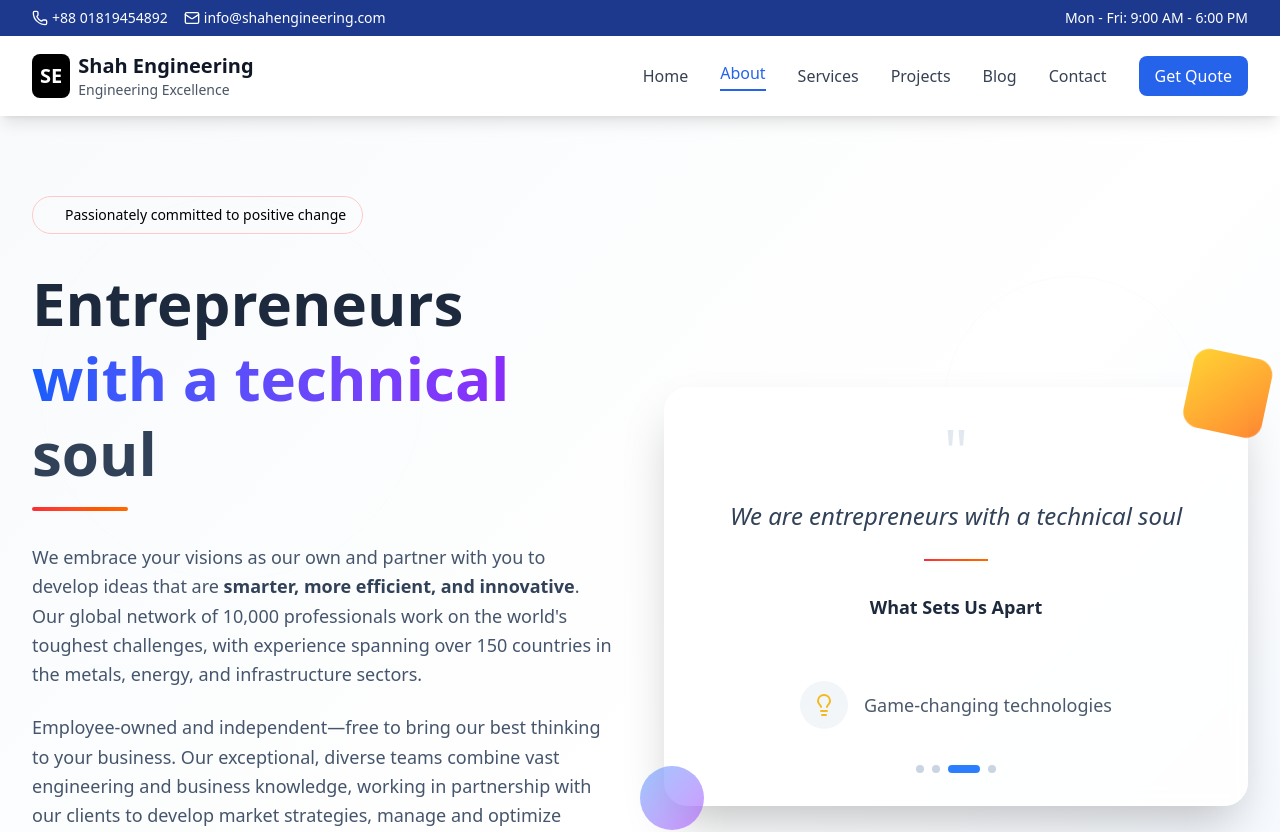
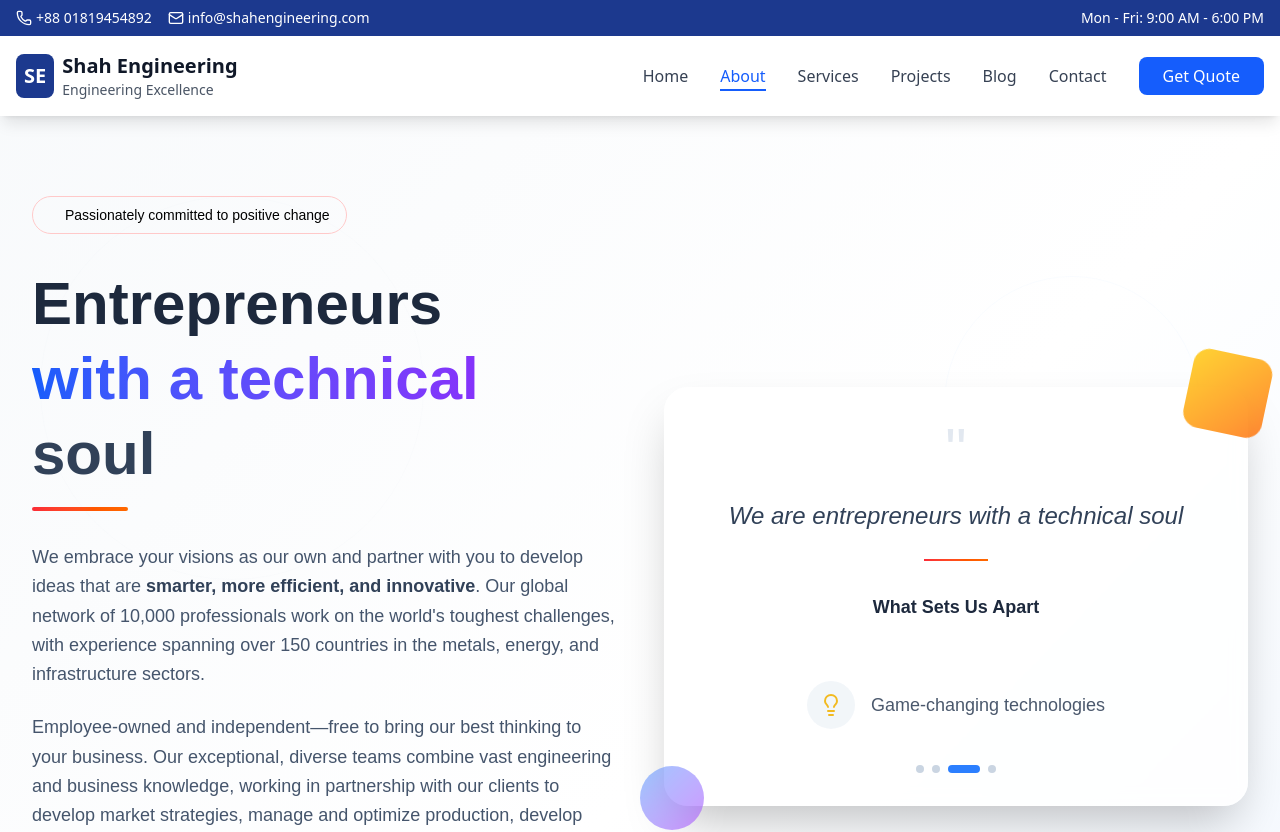
Before and after one commit to iahmadarish/shahengineeringbd, a React (Vite) app: page /about in a window 1280 px wide. Shown: the top 832 px of the page. Built offline with nearby package versions, Linux system fonts and the light colour scheme.

Commit message:
jklfasdjf laskdjf

```diff
--- a/src/components/Layout/Footer.tsx
+++ b/src/components/Layout/Footer.tsx
@@ -4,14 +4,14 @@
 
 const Footer: React.FC = () => {
   return (
-    <footer className="bg-secondary-900 text-white">
+    <footer className="bg-secondary-900 text-white font-family-small">
       <div className="container py-16">
         <div className="grid grid-cols-1 md:grid-cols-2 lg:grid-cols-4 gap-8">
           {/* Company Info */}
           <div className="space-y-4">
             <div className="flex items-center space-x-2">
               <div className="bg-primary-600 text-white p-2 rounded-lg">
-                <span className="text-lg font-bold">CC</span>
+                <span className="text-lg font-bold">SE</span>
               </div>
               <div>
                 <h3 className="text-lg font-bold">Shah Engineering</h3>
--- a/src/components/Layout/Header.tsx
+++ b/src/components/Layout/Header.tsx
@@ -1,15 +1,19 @@
-"use client"
-
 import type React from "react"
 import { useState } from "react"
 import { Link, useLocation } from "react-router-dom"
 import { Menu, X, Phone, Mail } from "lucide-react"
+import { motion, AnimatePresence, type Variants } from "framer-motion"
+
+interface NavigationItem {
+  name: string;
+  href: string;
+}
 
 const Header: React.FC = () => {
-  const [isMenuOpen, setIsMenuOpen] = useState(false)
+  const [isMenuOpen, setIsMenuOpen] = useState<boolean>(false)
   const location = useLocation()
 
-  const navigation = [
+  const navigation: NavigationItem[] = [
     { name: "Home", href: "/" },
     { name: "About", href: "/about" },
     { name: "Services", href: "/services" },
@@ -18,93 +22,262 @@
     { name: "Contact", href: "/contact" },
   ]
 
-  const isActive = (path: string) => location.pathname === path
+  const isActive = (path: string): boolean => location.pathname === path
+
+  // Animation variants
+  const containerVariants: Variants = {
+    hidden: { opacity: 0 },
+    show: {
+      opacity: 1,
+      transition: {
+        staggerChildren: 0.1,
+        delayChildren: 0.3
+      }
+    }
+  }
+
+  const itemVariants: Variants = {
+    hidden: { y: -20, opacity: 0 },
+    show: {
+      y: 0,
+      opacity: 1,
+      transition: {
+        type: "spring" as const,
+        stiffness: 100
+      }
+    }
+  }
+
+  const mobileMenuVariants: Variants = {
+    open: {
+      x: 0,
+      transition: { type: "spring" as const, stiffness: 300, damping: 30 }
+    },
+    closed: {
+      x: "100%",
+      transition: { type: "spring" as const, stiffness: 300, damping: 30 }
+    }
+  }
 
   return (
     <header className="bg-white shadow-lg sticky top-0 z-50">
       {/* Top Bar */}
-      <div className="bg-blue-900 text-white py-2">
-        <div className="container flex justify-between items-center text-sm">
-          <div className="flex items-center space-x-4">
-            <div className="flex items-center space-x-1">
+      <motion.div
+        initial={{ y: -20 }}
+        animate={{ y: 0 }}
+        transition={{ duration: 0.5 }}
+        className="bg-blue-900 text-white py-2"
+      >
+        <div className="container mx-auto px-4 flex justify-between items-center text-sm">
+          <motion.div
+            className="flex items-center space-x-4"
+            initial={{ opacity: 0 }}
+            animate={{ opacity: 1 }}
+            transition={{ delay: 0.2 }}
+          >
+            <div className="flex items-center space-x-1 hover:text-blue-200 transition-colors">
               <Phone className="h-4 w-4" />
               <span>+88 01819454892</span>
             </div>
-            <div className="flex items-center space-x-1">
+            <div className="flex items-center space-x-1 hover:text-blue-200 transition-colors">
               <Mail className="h-4 w-4" />
               <span>info@shahengineering.com</span>
             </div>
+          </motion.div>
+          <motion.div
+            className="hidden md:block"
+            initial={{ opacity: 0 }}
+            animate={{ opacity: 1 }}
+            transition={{ delay: 0.3 }}
+          >
+            <span>Mon - Fri: 9:00 AM - 6:00 PM</span>
+          </motion.div>
         </div>
-          <div className="hidden md:block">
-            <span>Mon - Fri: 9:00 AM - 6:00 PM</span>
-          </div>
-        </div>
-      </div>
+      </motion.div>
 
       {/* Main Navigation */}
-      <nav className="container py-4">
+      <nav className="container mx-auto px-4 py-4">
         <div className="flex justify-between items-center">
-          {/* Logo */}
+          {/* Logo with animation */}
+          <motion.div
+            initial={{ opacity: 0, x: -20 }}
+            animate={{ opacity: 1, x: 0 }}
+            transition={{ duration: 0.5 }}
+          >
             <Link to="/" className="flex items-center space-x-2">
-            <div className="bg-black font text-white p-2 rounded-lg">
+              <motion.div
+                className="bg-blue-900 text-white p-2 rounded-lg"
+                whileHover={{ scale: 1.05 }}
+                whileTap={{ scale: 0.95 }}
+              >
                 <span className="text-xl font-bold">SE</span>
-            </div>
+              </motion.div>
               <div>
                 <h1 className="text-xl font-bold text-gray-900">Shah Engineering</h1>
                 <p className="text-sm text-gray-600">Engineering Excellence</p>
               </div>
             </Link>
+          </motion.div>
 
           {/* Desktop Navigation */}
-          <div className="hidden md:flex items-center space-x-8">
-            {navigation.map((item) => (
+          <motion.div
+            className="hidden md:flex items-center space-x-8"
+            initial="hidden"
+            animate="show"
+            variants={containerVariants}
+          >
+            {navigation.map((item: NavigationItem) => (
+              <motion.div key={item.name} variants={itemVariants}>
                 <Link
-                key={item.name}
                   to={item.href}
-                className={`font-medium transition-colors duration-200 ${
+                  className={`relative font-medium transition-colors duration-200 ${
                     isActive(item.href)
-                    ? "text-primary-600 border-b-2 border-primary-600 pb-1"
-                    : "text-gray-700 hover:text-primary-600"
+                      ? "text-blue-600"
+                      : "text-gray-700 hover:text-blue-600"
                   }`}
                 >
                   {item.name}
+                  {isActive(item.href) && (
+                    <motion.span
+                      className="absolute left-0 -bottom-1 w-full h-0.5 bg-blue-600"
+                      layoutId="activeIndicator"
+                      transition={{ type: "spring", stiffness: 300, damping: 30 }}
+                    />
+                  )}
                 </Link>
+              </motion.div>
             ))}
-            <Link to="/contact" className="btn-primary">
-              Get Quote
+            <motion.div variants={itemVariants}>
+              <Link
+                to="/contact"
+                className="bg-blue-600 text-white px-6 py-2 rounded-lg font-medium hover:bg-blue-700 transition-colors duration-200 relative overflow-hidden group"
+              >
+                <span className="relative z-10">Get Quote</span>
+                <motion.span
+                  className="absolute inset-0 bg-blue-700 origin-left transform scale-x-0 group-hover:scale-x-100 transition-transform duration-300"
+                  initial={{ scaleX: 0 }}
+                />
               </Link>
-          </div>
+            </motion.div>
+          </motion.div>
 
           {/* Mobile menu button */}
-          <div className="md:hidden">
-            <button onClick={() => setIsMenuOpen(!isMenuOpen)} className="text-gray-700 hover:text-primary-600">
-              {isMenuOpen ? <X className="h-6 w-6" /> : <Menu className="h-6 w-6" />}
+          <motion.div
+            className="md:hidden z-50"
+            whileTap={{ scale: 0.9 }}
+          >
+            <button
+              onClick={() => setIsMenuOpen(!isMenuOpen)}
+              className="text-gray-700 hover:text-blue-600 p-2 rounded-full transition-colors"
+              aria-label="Toggle menu"
+            >
+              {isMenuOpen ? (
+                <X className="h-6 w-6" />
+              ) : (
+                <Menu className="h-6 w-6" />
+              )}
             </button>
-          </div>
+          </motion.div>
         </div>
 
         {/* Mobile Navigation */}
+        <AnimatePresence>
           {isMenuOpen && (
-          <div className="md:hidden mt-4 pb-4 border-t border-gray-200">
-            <div className="flex flex-col space-y-4 pt-4">
-              {navigation.map((item) => (
+            <motion.div
+              className="md:hidden fixed inset-0 bg-blue-900 bg-opacity-95 z-40"
+              initial="closed"
+              animate="open"
+              exit="closed"
+              variants={mobileMenuVariants}
+            >
+              {/* Mobile Header with Logo and Close Button */}
+              <div className="flex justify-between items-center p-4 border-b border-blue-700">
+                <Link to="/" className="flex items-center space-x-2" onClick={() => setIsMenuOpen(false)}>
+                  <motion.div
+                    className="bg-white text-blue-900 p-2 rounded-lg"
+                    whileHover={{ scale: 1.05 }}
+                    whileTap={{ scale: 0.95 }}
+                  >
+                    <span className="text-lg font-bold">SE</span>
+                  </motion.div>
+                  <div>
+                    <h1 className="text-lg font-bold text-white">Shah Engineering</h1>
+                    <p className="text-xs text-blue-200">Engineering Excellence</p>
+                  </div>
+                </Link>
+                <button
+                  onClick={() => setIsMenuOpen(false)}
+                  className="text-white hover:text-blue-200 p-2 rounded-full transition-colors"
+                  aria-label="Close menu"
+                >
+                  <X className="h-6 w-6" />
+                </button>
+              </div>
+
+              <motion.div
+                className="flex flex-col space-y-4 pt-8 px-4 text-white"
+                variants={containerVariants}
+                initial="hidden"
+                animate="show"
+              >
+                {navigation.map((item: NavigationItem) => (
+                  <motion.div
+                    key={item.name}
+                    variants={itemVariants}
+                    whileHover={{ x: 10 }}
+                    whileTap={{ scale: 0.95 }}
+                  >
                     <Link
-                  key={item.name}
                       to={item.href}
-                  className={`font-medium transition-colors duration-200 ${
-                    isActive(item.href) ? "text-primary-600" : "text-gray-700 hover:text-primary-600"
+                      className={`block text-xl font-medium transition-all duration-200 px-4 py-3 rounded-lg ${
+                        isActive(item.href)
+                          ? "bg-white text-black font-bold"
+                          : "text-blue-200 hover:text-white hover:bg-blue-800"
                       }`}
                       onClick={() => setIsMenuOpen(false)}
                     >
                       {item.name}
                     </Link>
+                  </motion.div>
                 ))}
-              <Link to="/contact" className="btn-primary inline-block text-center" onClick={() => setIsMenuOpen(false)}>
+                <motion.div
+                  variants={itemVariants}
+                  whileHover={{ scale: 1.05 }}
+                  whileTap={{ scale: 0.95 }}
+                  className="pt-4"
+                >
+                  <Link
+                    to="/contact"
+                    className="block bg-white text-blue-900 px-6 py-3 rounded-lg font-bold text-lg text-center"
+                    onClick={() => setIsMenuOpen(false)}
+                  >
                     Get Quote
                   </Link>
+                </motion.div>
+              </motion.div>
+
+              {/* Contact info in mobile menu */}
+              <motion.div
+                className="mt-12 pt-6 border-t border-blue-700 text-blue-100 px-4"
+                initial={{ opacity: 0 }}
+                animate={{ opacity: 1 }}
+                transition={{ delay: 0.5 }}
+              >
+                <div className="flex items-center space-x-3 mb-4">
+                  <Phone className="h-5 w-5" />
+                  <span>+88 01819454892</span>
                 </div>
+                <div className="flex items-center space-x-3 mb-4">
+                  <Mail className="h-5 w-5" />
+                  <span>info@shahengineering.com</span>
                 </div>
+                <div>
+                  <span>Mon - Fri: 9:00 AM - 6:00 PM</span>
+                </div>
+              </motion.div>
+            </motion.div>
           )}
+        </AnimatePresence>
       </nav>
     </header>
   )
--- a/src/data/service.ts
+++ b/src/data/service.ts
@@ -191,7 +191,8 @@
     {
         "id": 8,
         "serviceType": "LPG Bottling Plant Pipeline",
-        "shortDetails": "Professional LPG bottling plant and pipeline construction services, fully compliant with safety, efficiency, and regulatory standards.",
+        "shortDetails": "Professional LPG bottling plant and pipeline construction services, fully compliant with safety, efficiency, and regulatory standards.We specialize in the complete design and setup of LPG bottling plants tailored to the specific requirements of industrial and commercial clients. Our expert engineers work closely with project stakeholders to deliver high-capacity plants that ensure safe and efficient LPG handling, storage, and bottling processes.",
+
         "fullDetails": [
             "We specialize in the complete design and setup of LPG bottling plants tailored to the specific requirements of industrial and commercial clients. Our expert engineers work closely with project stakeholders to deliver high-capacity plants that ensure safe and efficient LPG handling, storage, and bottling processes.",
             "Our team provides expert pipeline engineering and installation services, from initial routing to final commissioning. We use durable, industry-approved materials and precision engineering techniques to guarantee the safe transport of LPG across short and long distances with minimal loss and risk.",
--- a/src/index.css
+++ b/src/index.css
@@ -3,12 +3,15 @@
 @import url("https://fonts.googleapis.com/css2?family=Inter:wght@300;400;500;600;700;800;900&display=swap");
 @import url('https://fonts.googleapis.com/css2?family=Pathway+Extreme:ital,opsz,wght@0,8..144,100..900;1,8..144,100..900&display=swap');
 @import url('https://fonts.googleapis.com/css2?family=Share:ital,wght@0,400;0,700;1,400;1,700&display=swap');
+@import url('https://fonts.googleapis.com/css2?family=Libre+Baskerville:ital,wght@0,400;0,700;1,400&display=swap');
+
 
 /* Custom theme configuration */
 @theme {
   --font-family-sans: "Inter", system-ui, sans-serif;
   --font-family-small: "Pathway Extreme", sans-serif;
   --font-family-medium: "Share", sans-serif;
+  --font-family-heading: "Libre Baskerville", serif;
 
 
   /* Primary colors */
--- a/src/pages/About.tsx
+++ b/src/pages/About.tsx
@@ -5,7 +5,7 @@
 
 const About: React.FC = () => {
   return (
-    <div className="">
+    <div className="font-family-small">
       <ScrollToTop/>
       {/* <div className="container">
         <div className="text-center mb-16">
```
Also changed, not shown: src/pages/ServiceDetail.tsx (+9 -10 lines), src/pages/Services.tsx (+13 -21 lines). Lines whose indentation alone changed are shown as unchanged.
